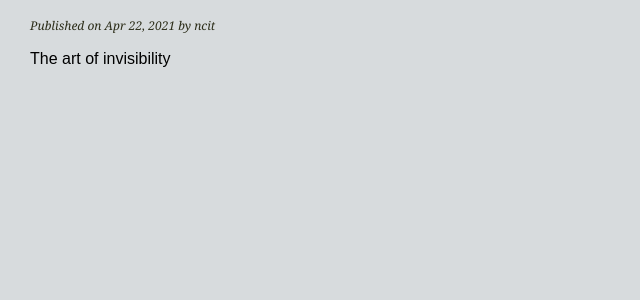
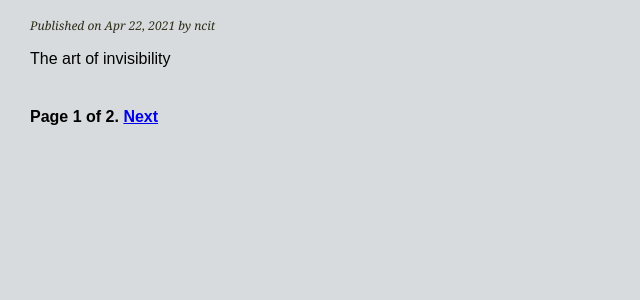
Before and after one commit to rishav-dahal/noteshub, a Django app: page / in a window 1280 px wide. Shown: the part 394-694 px from the top of the page, without its empty margins (0-640 px from the left). Run offline with Django 3.2, Linux system fonts and the light colour scheme; data comes from the database, SQL or seed files in the repository; both versions use the stored data as it was after the commit.

Commit message:
Add pagination

```diff
--- a/src/posts/static/css/main.css
+++ b/src/posts/static/css/main.css
@@ -103,3 +103,9 @@ p.date {
     width:60%;
     padding:0 0 0 30px;
 }
+
+/* Pagination */
+.pagination {
+    margin:40px 0;
+    font-weight:bold;
+}
--- /dev/null
+++ b/src/posts/templates/posts/pagination.html
@@ -0,0 +1,11 @@
+<div class="pagination">
+    {% if page_obj.has_previous %}
+      <a href="?page={{ page_obj.previous_page_number }}">Previous</a>
+    {% endif %}
+
+      Page {{ page_obj.number }} of {{ page_obj.paginator.num_pages }}.
+
+    {% if page_obj.has_next %}
+      <a href="?page={{ page_obj.next_page_number }}">Next</a>
+    {% endif %}
+</div>
--- a/src/posts/templates/posts/post_list.html
+++ b/src/posts/templates/posts/post_list.html
@@ -11,5 +11,8 @@
             <i> Published on {{ post.created|date:'M j, Y' }} by {{ post.author }}</i>
         </p>
         {{ post.description|truncatewords:30|linebreaks }}
-  {% endfor %}
+    {% endfor %}
+    {% if is_paginated %}
+        {% include "posts/pagination.html" %}
+    {% endif %}
 {% endblock content %}
```
Also changed, not shown: src/db.sqlite3.
